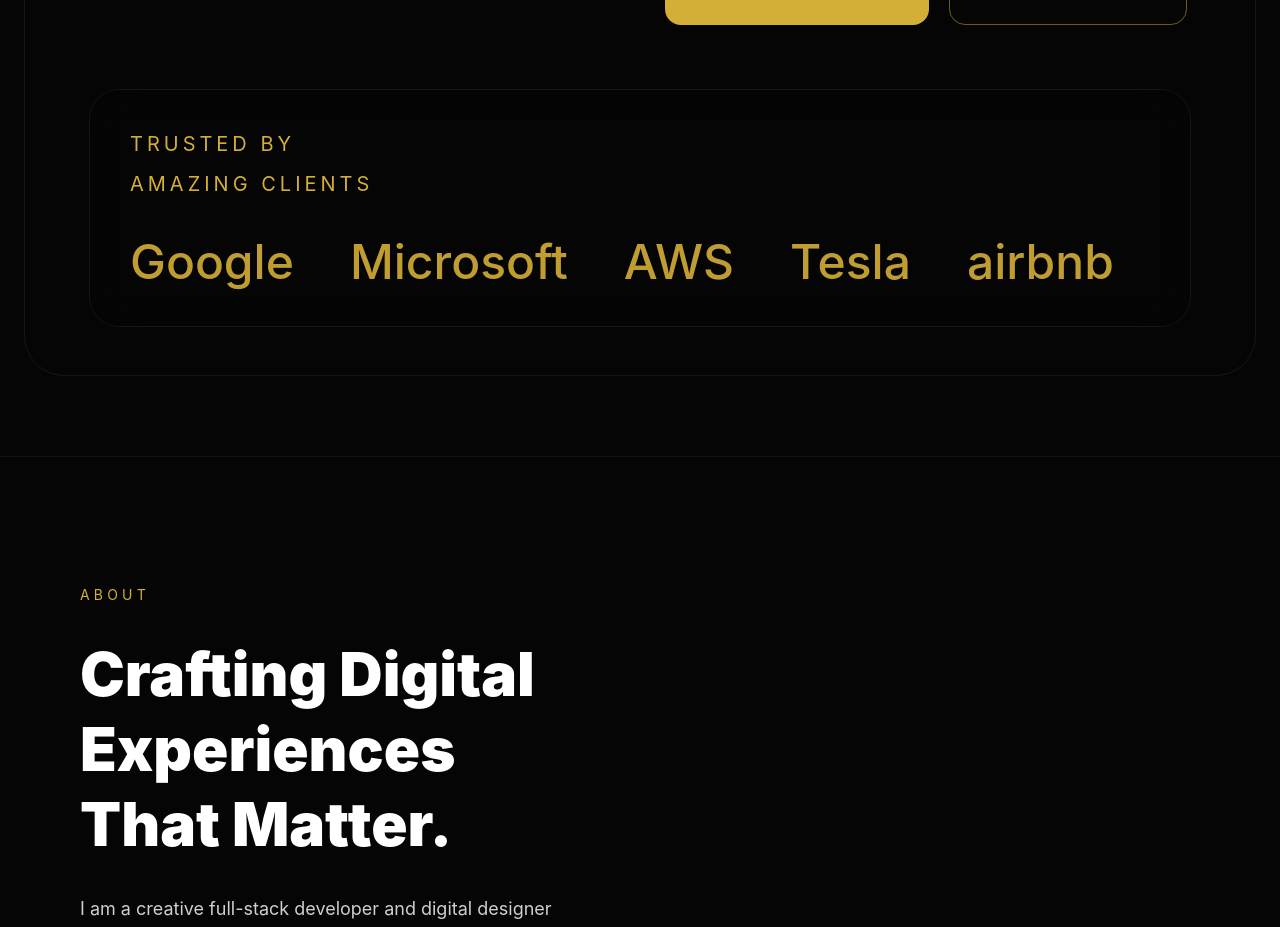
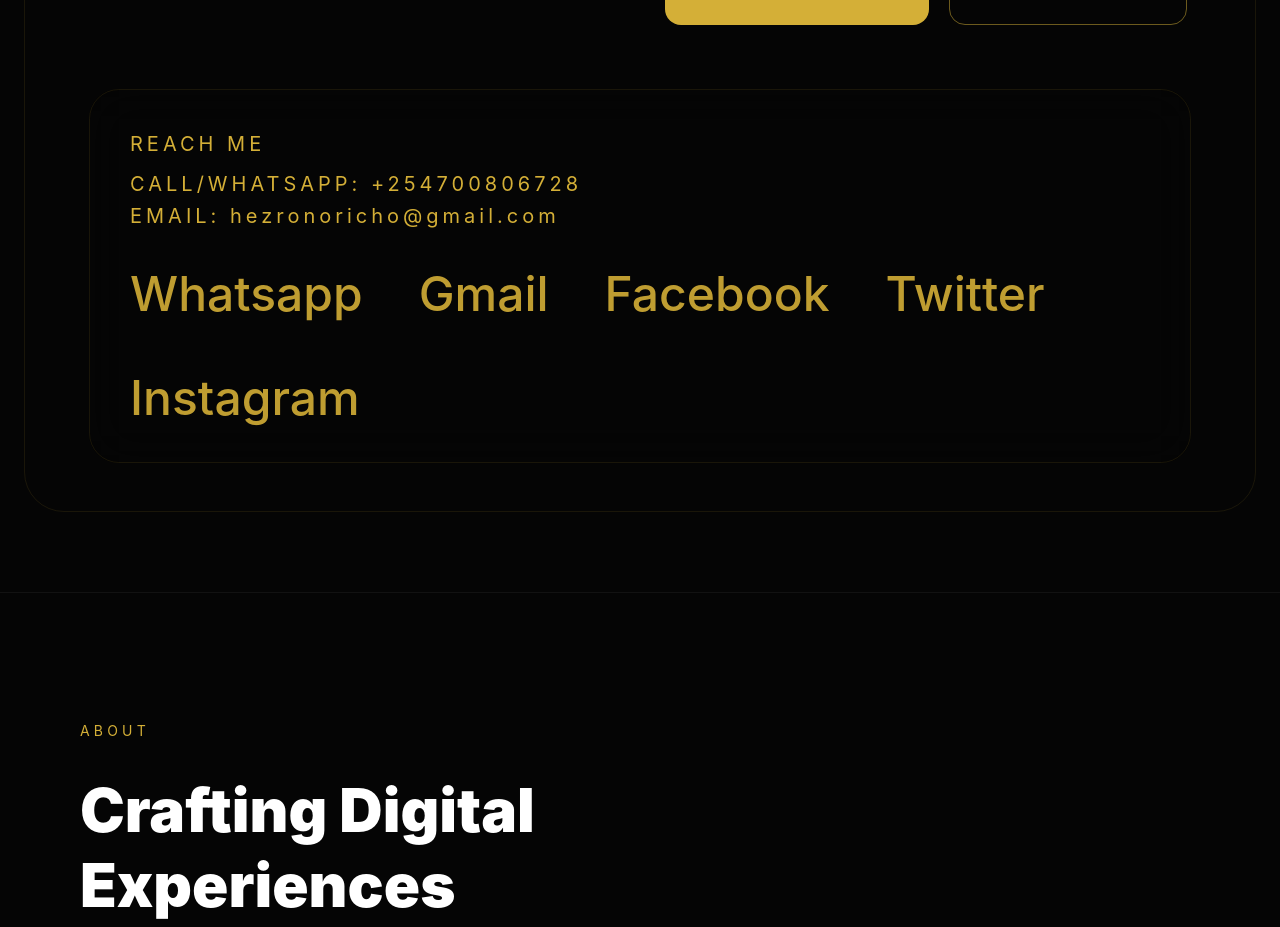
Before and after one commit to HezronOkoth001/my-wed, a React (Vite) app in the folder my-business-site/: page / in a window 1280 px wide. Shown: the part 1020-1947 px from the top of the page. Built offline with nearby package versions, Linux system fonts and the light colour scheme.

Commit message:
commit 2

```diff
--- a/my-business-site/src/App.jsx
+++ b/my-business-site/src/App.jsx
@@ -221,19 +221,22 @@
             <div className="flex flex-wrap items-center justify-between gap-10 rounded-[30px] border border-[#D4AF37]/10 darkMode ? 'bg-black/60' : 'bg-white/70' px-8 py-8 backdrop-blur-xl lg:px-10 lg:py-10">
               <div>
                 <p className="text-lg uppercase tracking-[0.2em] text-[#D4AF37] lg:text-xl">
-                  Trusted By
+                  Reach me
                 </p>
                 <p className="mt-3 text-lg uppercase tracking-[0.2em] text-[#D4AF37] lg:text-xl">
-                  Amazing Clients
+                  call/whatsapp: +254700806728
+                </p>
+                <p className="mt-1  tracking-[0.2em] text-[#D4AF37] lg:text-xl">
+                  EMAIL: hezronoricho@gmail.com
                 </p>
               </div>
 
               <div className="flex flex-wrap items-center gap-8 text-3xl font-medium text-[#D4AF37] opacity-90 lg:gap-14 lg:text-5xl">
-                <span>Google</span>
-                <span>Microsoft</span>
-                <span>AWS</span>
-                <span>Tesla</span>
-                <span>airbnb</span>
+                <span>Whatsapp</span>
+                <span>Gmail</span>
+                <span>Facebook</span>
+                <span>Twitter</span>
+                <span>Instagram</span>
               </div>
             </div>
           </div>
```
